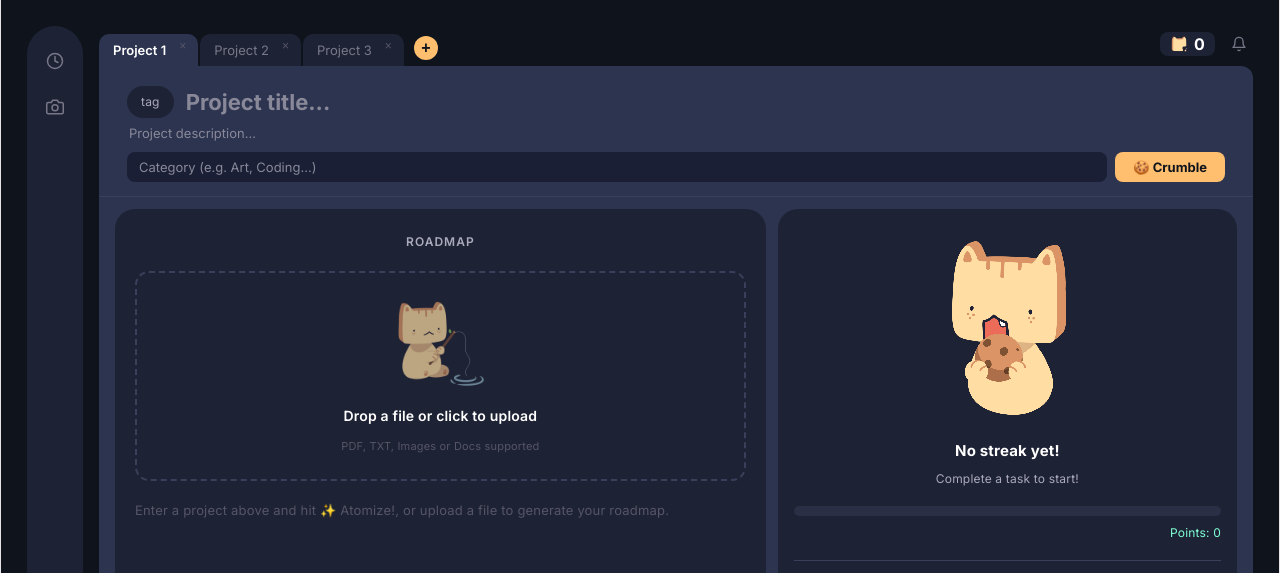
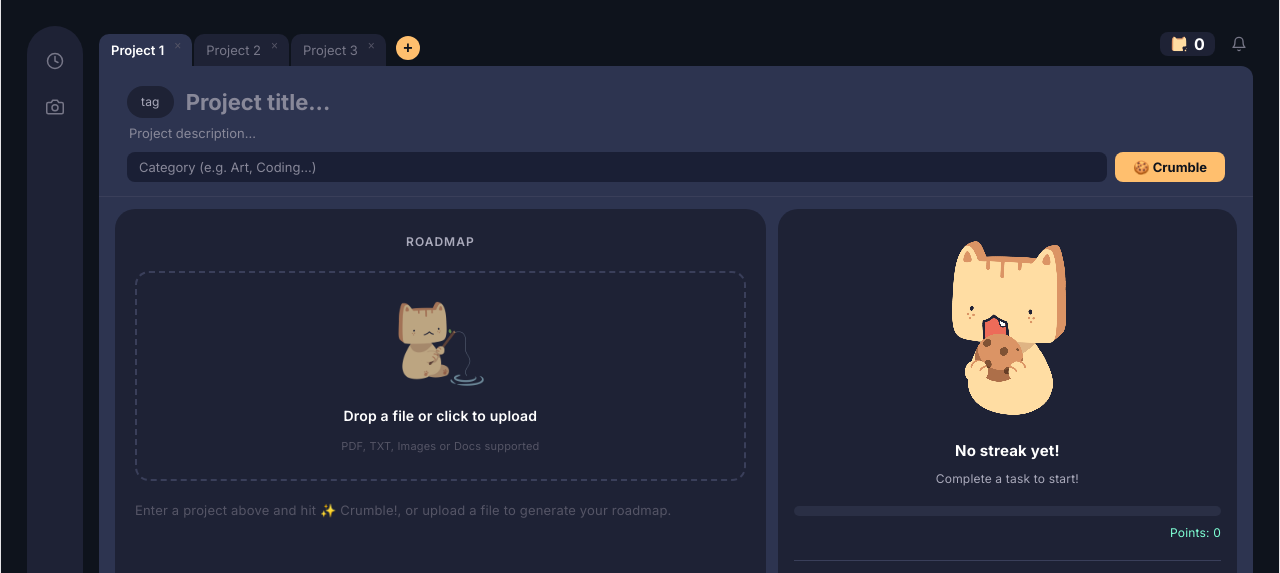
Before and after one commit to RebEmnacin/breadcrumber-app, a React (Vite) app in the folder frontend/: page / in a window 1280 px wide. Shown: the top 573 px of the page. Built offline with nearby package versions, Linux system fonts and the light colour scheme.

Commit message:
tab limit cap fixed

```diff
--- a/frontend/src/App.jsx
+++ b/frontend/src/App.jsx
@@ -324,9 +324,12 @@ function Sidebar({ onTimerToggle, isRunning, darkMode, onToggleDark, view, onSet
 }
 
 // ── Nav ───────────────────────────────────────────────────────────────────────
-function Nav({ tabs, activeTab, onTabClick, onAddTab, onDeleteTab, streak, notifications, onClearNotifs, T }) {
+function Nav({ tabs, activeTab, onTabClick, onAddTab, onDeleteTab, onRenameTab, streak, notifications, onClearNotifs, T }) {
   const [pendingDelete, setPendingDelete] = useState(null);
-  const [bellOpen, setBellOpen]           = useState(false);
+  const [bellOpen, setBellOpen] = useState(false);
+  const [contextMenu, setContextMenu] = useState(null); // {x, y, tabIndex}
+  const [renamingTab, setRenamingTab] = useState(null); // tabIndex
+  const [renameVal, setRenameVal] = useState("");
   const bellRef = useRef(null);
 
   useEffect(() => {
@@ -381,34 +384,121 @@ function Nav({ tabs, activeTab, onTabClick, onAddTab, onDeleteTab, streak, notif
       {/* 2. TABS ROW + PLUS BUTTON */}
       <div style={{ display: "flex", alignItems: "flex-end", overflowX: "auto", scrollbarWidth: "none", marginTop: "8px" }}>
         {tabs.map((tab, i) => (
-          <div key={tab.id} style={{ position: "relative", display: "inline-flex", marginRight: "2px" }}>
+  <div key={tab.id} style={{ position:"relative", display:"inline-flex", marginRight:"2px" }}>
+    {renamingTab === i ? (
+      // ── Inline rename input ──
+      <input
+        autoFocus
+        value={renameVal}
+        onChange={e => setRenameVal(e.target.value)}
+        onKeyDown={e => {
+          if (e.key === "Enter") {
+            onRenameTab(i, renameVal);
+            setRenamingTab(null);
+          }
+          if (e.key === "Escape") setRenamingTab(null);
+        }}
+        onBlur={() => {
+          if (renameVal.trim()) onRenameTab(i, renameVal);
+          setRenamingTab(null);
+        }}
+        style={{
+          width:"120px", padding:"8px 10px",
+          borderRadius:"10px 10px 0 0",
+          border:`2px solid #ffbf6e`,
+          background:T.cardBg, color:T.text,
+          fontSize:"13px", fontFamily:"inherit",
+          outline:"none",
+        }}
+      />
+    ) : (
       <button
         style={{
-                backgroundColor: activeTab === i ? T.cardBg : T.panelBg,
-                padding: "8px 32px 8px 14px",
-                borderRadius: "10px 10px 0 0",
-                color: activeTab === i ? T.text : T.dimText,
-                cursor: "pointer",
-                fontSize: "13px",
-                fontWeight: activeTab === i ? "600" : "400",
-                border: "none",
-                fontFamily: "inherit",
-                maxWidth: "140px"
+          backgroundColor: activeTab===i ? T.cardBg : T.panelBg,
+          padding:"8px 28px 8px 12px",
+          borderRadius:"10px 10px 0 0",
+          color: activeTab===i ? T.text : T.dimText,
+          cursor:"pointer", fontSize:"13px",
+          fontWeight: activeTab===i ? "600" : "400",
+          border:"none", fontFamily:"inherit",
+          maxWidth:"140px", minWidth:"60px",
+          // ── Truncate long names ──
+          whiteSpace:"nowrap",
+          overflow:"hidden",
+          textOverflow:"ellipsis",
+          display:"block",
         }}
         onClick={() => onTabClick(i)}
+        onContextMenu={e => {
+          e.preventDefault();
+          setContextMenu({ x: e.clientX, y: e.clientY, tabIndex: i });
+        }}
+        title={tab.label}
       >
         {tab.label}
       </button>
-            {tabs.length > 1 && (
+    )}
+    {tabs.length > 1 && renamingTab !== i && (
       <button
         onClick={e => { e.stopPropagation(); setPendingDelete(i); }}
-                style={{ position: "absolute", top: "4px", right: "6px", background: "none", border: "none", color: T.mutedText, cursor: "pointer", fontSize: "12px" }}
-              >
-                ×
-              </button>
+        style={{ position:"absolute", top:"4px", right:"5px", background:"none", border:"none", color:T.mutedText, cursor:"pointer", fontSize:"12px" }}
+      >×</button>
     )}
   </div>
 ))}
+
+{/* ── Right-click context menu ── */}
+{contextMenu && (
+  <>
+    <div
+      style={{ position:"fixed", inset:0, zIndex:998 }}
+      onClick={() => setContextMenu(null)}
+    />
+    <div style={{
+      position:"fixed",
+      top: contextMenu.y,
+      left: contextMenu.x,
+      zIndex:999,
+      backgroundColor:T.panelBg,
+      border:`1px solid ${T.border}`,
+      borderRadius:"10px",
+      padding:"4px",
+      boxShadow:"0 4px 20px rgba(0,0,0,0.3)",
+      minWidth:"140px",
+    }}>
+      {[
+        { label:"✏️ Rename", action: () => {
+          setRenameVal(tabs[contextMenu.tabIndex]?.label || "");
+          setRenamingTab(contextMenu.tabIndex);
+          setContextMenu(null);
+        }},
+        { label:"❌ Close tab", action: () => {
+          onDeleteTab(contextMenu.tabIndex);
+          setContextMenu(null);
+        }},
+        { label:"🗑️ Delete project", action: () => {
+          setPendingDelete(contextMenu.tabIndex);
+          setContextMenu(null);
+        }},
+      ].map((item, idx) => (
+        <button key={idx} onClick={item.action}
+          style={{
+            display:"block", width:"100%",
+            padding:"8px 14px", border:"none",
+            background:"none", color:T.text,
+            textAlign:"left", cursor:"pointer",
+            fontSize:"13px", fontFamily:"inherit",
+            borderRadius:"7px",
+          }}
+          onMouseEnter={e => e.currentTarget.style.background=T.cardBg}
+          onMouseLeave={e => e.currentTarget.style.background="none"}
+        >
+          {item.label}
+        </button>
+      ))}
+    </div>
+  </>
+)}
 
         {/* PLUS BUTTON: Back next to the tabs */}
         <button
@@ -781,7 +871,7 @@ function Roadmap({ nodes, activeNode, onCompleteSubtask, onAtomizeFile, hasRoadm
       <div style={{ fontSize:"12px",color:T.subText,marginBottom:"16px",fontWeight:"600",letterSpacing:"1px",textTransform:"uppercase" }}>Roadmap</div>
       {!hasRoadmap && <FileUploadZone onAtomizeFile={onAtomizeFile} T={T}/>}
       {nodes.length===0
-        ? <p style={{ color:T.mutedText,fontSize:"13px",margin:0,textAlign:"left" }}>Enter a project above and hit ✨ Atomize!, or upload a file to generate your roadmap.</p>
+        ? <p style={{ color:T.mutedText,fontSize:"13px",margin:0,textAlign:"left" }}>Enter a project above and hit ✨ Crumble!, or upload a file to generate your roadmap.</p>
         : nodes.map(node=><PhaseBlock key={node.node_id} node={node} isPhaseActive={node.node_id===activeNode&&!node.is_completed} onCompleteSubtask={onCompleteSubtask} T={T}/>)
       }
     </div>
@@ -895,6 +985,11 @@ export default function Breadcrumber() {
     setActiveTab(prev=>{ if(prev===i) return Math.max(0,i-1); if(prev>i) return prev-1; return prev; });
   };
 
+  const handleRenameTab = (i, newLabel) => {
+  if (!newLabel.trim()) return;
+  setTabs(prev => prev.map((t, idx) => idx === i ? { ...t, label: newLabel.trim() } : t));
+};
+
   return (
     <div style={{ backgroundColor:T.bg,padding:"10px",fontFamily:"'Inter','Segoe UI',system-ui,sans-serif",height:"100vh",margin:0,boxSizing:"border-box",overflow:"hidden" }}>
       <style>{`
@@ -926,7 +1021,18 @@ export default function Breadcrumber() {
           });
         }} view={view} onSetView={setView} T={T}/>
         <div style={{ flex:1,display:"flex",flexDirection:"column",minWidth:0 }}>
-          <Nav tabs={tabs} activeTab={activeTab} onTabClick={setActiveTab} onAddTab={handleAddTab} onDeleteTab={handleDeleteTab} streak={streak} notifications={notifications} onClearNotifs={()=>setNotifications([])} T={T}/>
+          <Nav
+  tabs={tabs}
+  activeTab={activeTab}
+  onTabClick={setActiveTab}
+  onAddTab={handleAddTab}
+  onDeleteTab={handleDeleteTab}
+  onRenameTab={handleRenameTab}  // ← add this
+  streak={streak}
+  notifications={notifications}
+  onClearNotifs={() => setNotifications([])}
+  T={T}
+/>
           <div style={{ backgroundColor:T.cardBg,flex:1,borderRadius:"0 12px 12px 12px",overflow:"hidden",display:"flex",flexDirection:"column",minHeight:0 }}>
             <TitleArea onAtomize={handleAtomize} title={project.title} setTitle={setTitle} desc={project.desc} setDesc={setDesc} category={project.category} setCategory={setCategory} T={T}/>
             <div style={{ display:"flex",gap:"12px",flex:1,padding:"12px 16px 16px",minHeight:0 }}>
```
Also changed, not shown: 1 other file (tests, documents, lock files or other folders). Lines whose indentation alone changed are shown as unchanged.
